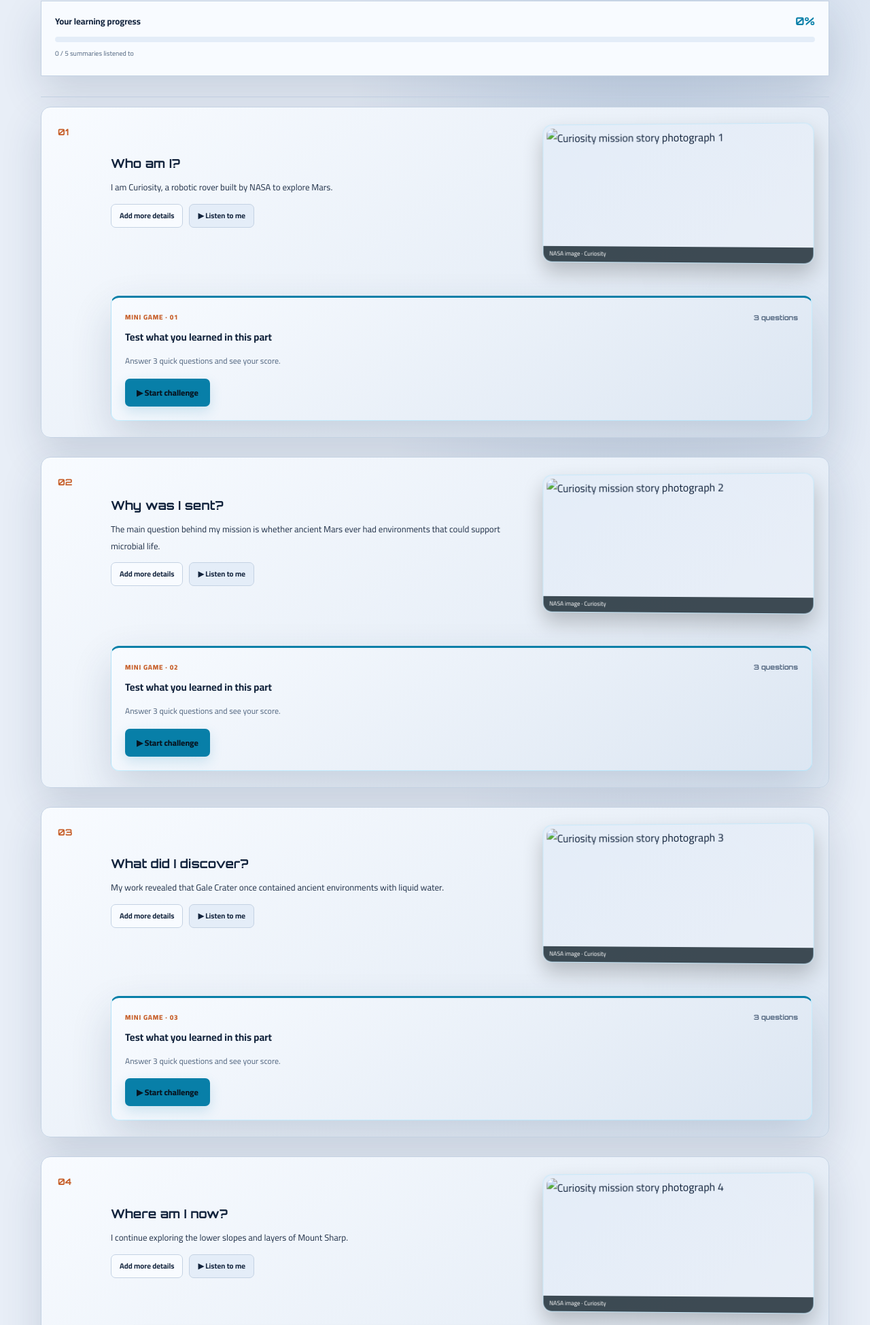
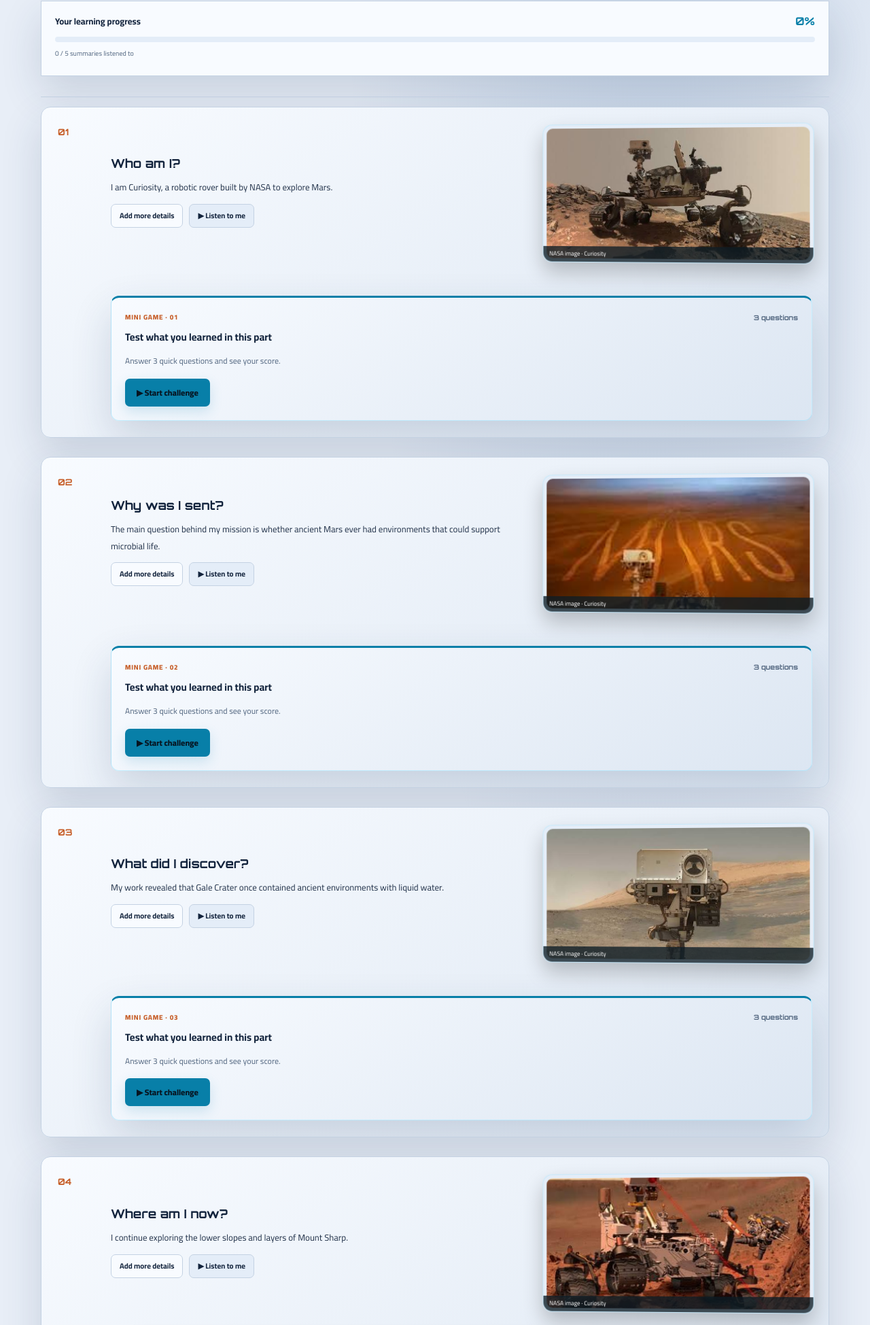
Before and after one commit to Yassen201113/NASA-Projec, a plain HTML site: page curiosity.html in a window 1280 px wide. Shown: the part 851-2800 px from the top of the page at 68% size. Drawn offline with Linux system fonts and the light colour scheme.

Commit message:
curiosity.html

```diff
--- a/curiosity.html
+++ b/curiosity.html
@@ -6,16 +6,16 @@
 <header class="site-header"><a class="brand" href="index.html"><span class="brand-mark">✦</span><span>STORIES <i>FROM</i> SPACE</span></a><nav class="header-actions" aria-label="Display settings"><a class="back-link" href="index.html" data-i18n="backHome">← Home</a><button class="icon-button" id="languageToggle" type="button" aria-label="Switch language">عربي</button><button class="icon-button" id="themeToggle" type="button" aria-label="Switch color theme">☼ <span class="theme-label">Light</span></button></nav></header>
 <main>
   <section class="story-hero section-wrap"><div class="story-hero-copy"><p class="eyebrow" data-i18n="voyagerEyebrow">THE INTERSTELLAR MESSENGER</p><h1>Curiosity</h1><p class="hero-lead" data-i18n="voyagerTagline">One little spacecraft. A journey beyond the Sun’s bubble.</p><div class="hero-meta"><span><small data-i18n="launched">LAUNCHED</small><b>2011</b></span><span><small data-i18n="status">STATUS</small><b class="status-pill active" data-i18n="extendedMission">Extended mission</b></span></div></div>
-    <figure class="voyager-art mission-photo"><img src="assets/images/c1.jpg" alt="A Mars rover exploring Gale Crater" loading="eager"><figcaption class="art-credit">Image credit: NASA · Replace this file with your selected NASA image</figcaption></figure>
+    <figure class="voyager-art mission-photo"><img src="c1.jpg" alt="A Mars rover exploring Gale Crater" loading="eager"><figcaption class="art-credit">Image credit: NASA · Replace this file with your selected NASA image</figcaption></figure>
   </section>
   <section class="section-wrap story-section"><div class="section-heading"><p class="eyebrow" data-i18n="storyEyebrow">A VOICE FROM FAR AWAY</p><h2 data-i18n="myStory">My story</h2><p data-i18n="storyIntro">Listen, read, and follow my journey one small step at a time.</p></div>
     <div class="narration-panel"><div class="narration-top"><div><span class="live-dot"></span><b data-i18n="narrationTitle">Listen to my story</b><small data-i18n="narrationHint">Choose play to hear the words read aloud.</small></div><button class="play-button" id="narrationToggle" type="button" aria-label="Play narration">▶ <span data-i18n="play">Play</span></button></div><div class="narration-progress"><span id="narrationProgress"></span></div><p class="audio-note" id="audioNote" data-i18n="audioNote">Uses your browser’s speech voice when a recorded narration file is not installed.</p></div>
     <div class="story-chapters" id="storyChapters">
-      <article class="chapter reveal"><span class="chapter-number">01</span><div class="chapter-text"><h3 data-i18n="chapter1Title">Who am I?</h3><p class="karaoke" data-story="0" data-i18n="chapter1"></p></div><figure class="chapter-photo"><img src="assets/images/c2.jpg" alt="Curiosity mission story photograph 1" loading="lazy"><figcaption>NASA image · Curiosity</figcaption></figure></article>
-      <article class="chapter reveal"><span class="chapter-number">02</span><div class="chapter-text"><h3 data-i18n="chapter2Title">Why was I sent?</h3><p class="karaoke" data-story="1" data-i18n="chapter2"></p></div><figure class="chapter-photo"><img src="assets/images/c3.jpg" alt="Curiosity mission story photograph 2" loading="lazy"><figcaption>NASA image · Curiosity</figcaption></figure></article>
-      <article class="chapter reveal"><span class="chapter-number">03</span><div class="chapter-text"><h3 data-i18n="chapter3Title">What did I discover?</h3><p class="karaoke" data-story="2" data-i18n="chapter3"></p></div><figure class="chapter-photo"><img src="assets/images/c4.jpg" alt="Curiosity mission story photograph 3" loading="lazy"><figcaption>NASA image · Curiosity</figcaption></figure></article>
-      <article class="chapter reveal"><span class="chapter-number">04</span><div class="chapter-text"><h3 data-i18n="chapter4Title">Where am I now?</h3><p class="karaoke" data-story="3" data-i18n="chapter4"></p></div><figure class="chapter-photo"><img src="assets/images/c5.jpg" alt="Curiosity mission story photograph 4" loading="lazy"><figcaption>NASA image · Curiosity</figcaption></figure></article>
-      <article class="chapter reveal"><span class="chapter-number">05</span><div class="chapter-text"><h3 data-i18n="chapter5Title">A message from me</h3><p class="karaoke" data-story="4" data-i18n="chapter5"></p></div><figure class="chapter-photo"><img src="assets/images/c6.jpg" alt="Curiosity mission story photograph 5" loading="lazy"><figcaption>NASA image · Curiosity</figcaption></figure></article>
+      <article class="chapter reveal"><span class="chapter-number">01</span><div class="chapter-text"><h3 data-i18n="chapter1Title">Who am I?</h3><p class="karaoke" data-story="0" data-i18n="chapter1"></p></div><figure class="chapter-photo"><img src="c2.jpg" alt="Curiosity mission story photograph 1" loading="lazy"><figcaption>NASA image · Curiosity</figcaption></figure></article>
+      <article class="chapter reveal"><span class="chapter-number">02</span><div class="chapter-text"><h3 data-i18n="chapter2Title">Why was I sent?</h3><p class="karaoke" data-story="1" data-i18n="chapter2"></p></div><figure class="chapter-photo"><img src="c3.jpg" alt="Curiosity mission story photograph 2" loading="lazy"><figcaption>NASA image · Curiosity</figcaption></figure></article>
+      <article class="chapter reveal"><span class="chapter-number">03</span><div class="chapter-text"><h3 data-i18n="chapter3Title">What did I discover?</h3><p class="karaoke" data-story="2" data-i18n="chapter3"></p></div><figure class="chapter-photo"><img src="c4.jpg" alt="Curiosity mission story photograph 3" loading="lazy"><figcaption>NASA image · Curiosity</figcaption></figure></article>
+      <article class="chapter reveal"><span class="chapter-number">04</span><div class="chapter-text"><h3 data-i18n="chapter4Title">Where am I now?</h3><p class="karaoke" data-story="3" data-i18n="chapter4"></p></div><figure class="chapter-photo"><img src="c5.jpg" alt="Curiosity mission story photograph 4" loading="lazy"><figcaption>NASA image · Curiosity</figcaption></figure></article>
+      <article class="chapter reveal"><span class="chapter-number">05</span><div class="chapter-text"><h3 data-i18n="chapter5Title">A message from me</h3><p class="karaoke" data-story="4" data-i18n="chapter5"></p></div><figure class="chapter-photo"><img src="c6.jpg" alt="Curiosity mission story photograph 5" loading="lazy"><figcaption>NASA image · Curiosity</figcaption></figure></article>
     </div>
   </section>
   <section class="discover-section"><div class="section-wrap"><div class="section-heading"><p class="eyebrow" data-i18n="discoverEyebrow">SCIENCE SNAPSHOTS</p><h2 data-i18n="discoverTitle">What did I discover?</h2><p data-i18n="discoverLead">Tap a card to reveal a little more.</p></div><div class="discovery-grid" id="discoveryGrid"></div></div></section>
```
